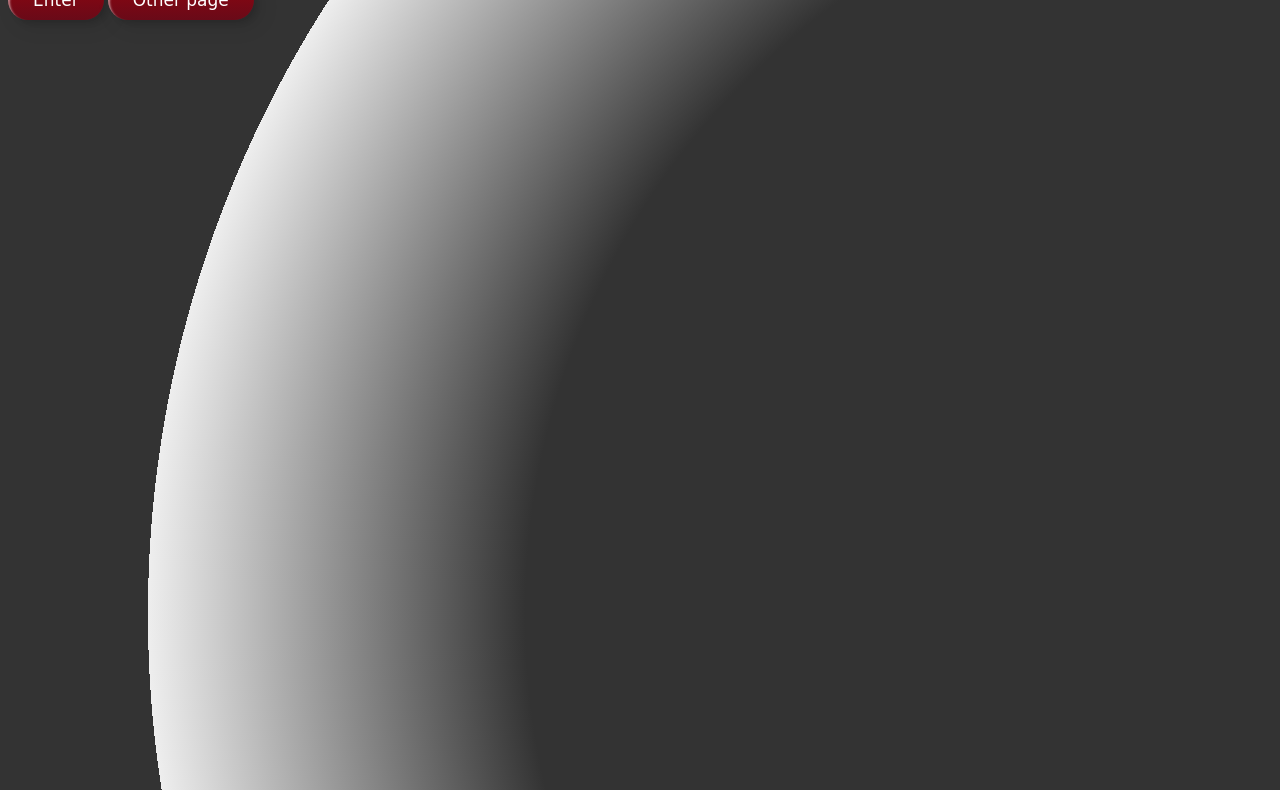
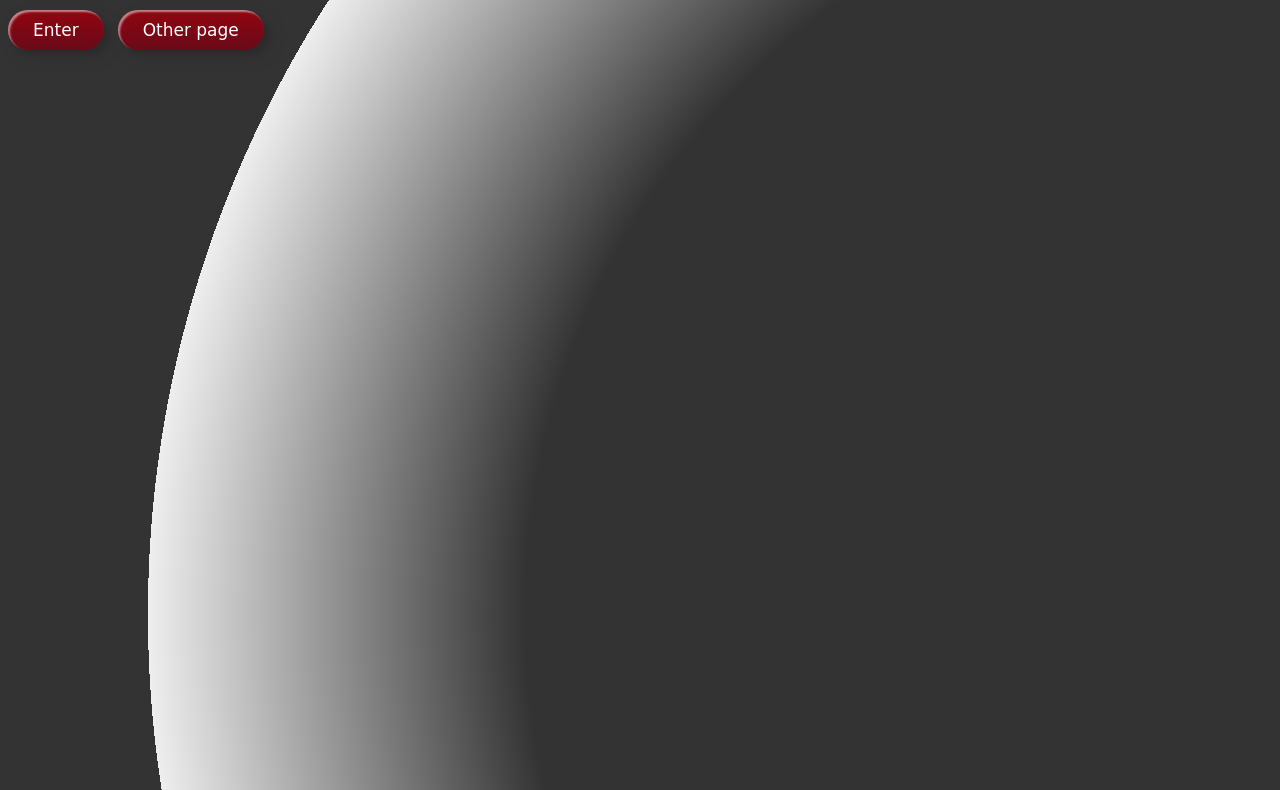
Before and after one commit to Empty4/SiteBDSM, a plain HTML site: page index.html in a window 1280 px wide. Shown: the part 186-976 px from the top of the page. Drawn offline with Linux system fonts and the light colour scheme; a web font is replaced by a local one.

Commit message:
кнопки

```diff
--- a/index.html
+++ b/index.html
@@ -7,7 +7,7 @@
 </head>
 <body>
 <div class="main">
-<!--    контейнер-->
+    <!--    контейнер-->
     <p class="hello">Trust me</p>
     <table class="tbl">
         <tr>
@@ -16,9 +16,11 @@
             </td>
         </tr>
     </table>
-    <a href="other-page2.html" class="custom-btn btn-2">Enter</a>
-    <a href="other-page.html" class="custom-btn btn-2">Other page</a>
-    <!--    кнопка-->
+    <div class="btn">
+        <a href="other-page2.html" class="custom-btn btn-2">Enter</a>
+        <a href="other-page.html" class="custom-btn btn-2">Other page</a>
+        <!--    кнопка-->
+    </div>
 </div>
 </body>
 </html>
--- a/style.css
+++ b/style.css
@@ -31,12 +31,20 @@ html {
 button {
     margin: 20px;
 }
+
+.btn {
+    padding: 30px 0 0 0;
+    /*    для обоих сверху*/
+}
+
 .custom-btn {
     text-decoration: none;
     height: 40px;
     color: #ffffff;
     border-radius: 20px;
     padding: 10px 25px;
+    margin: 0 10px 0 0;
+    /*для обоих кнопок спава*/
     font-family: 'Aboreto', cursive;
     font-weight: 500;
     font-size: 17px;
```
